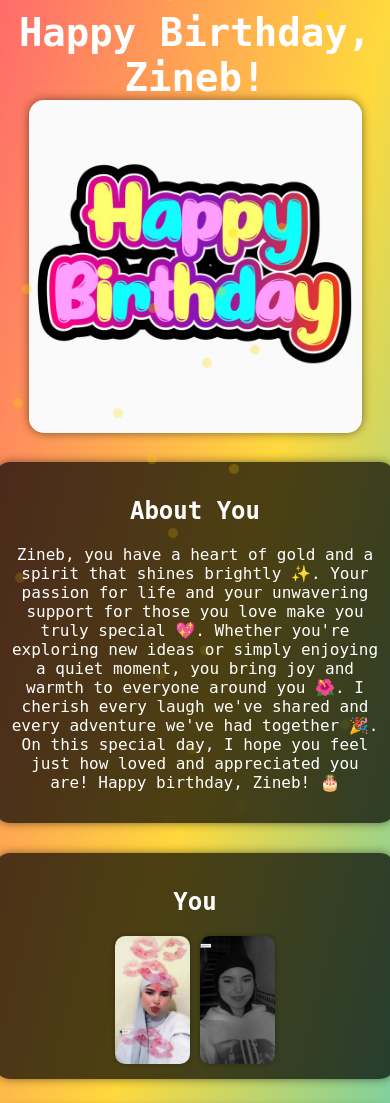
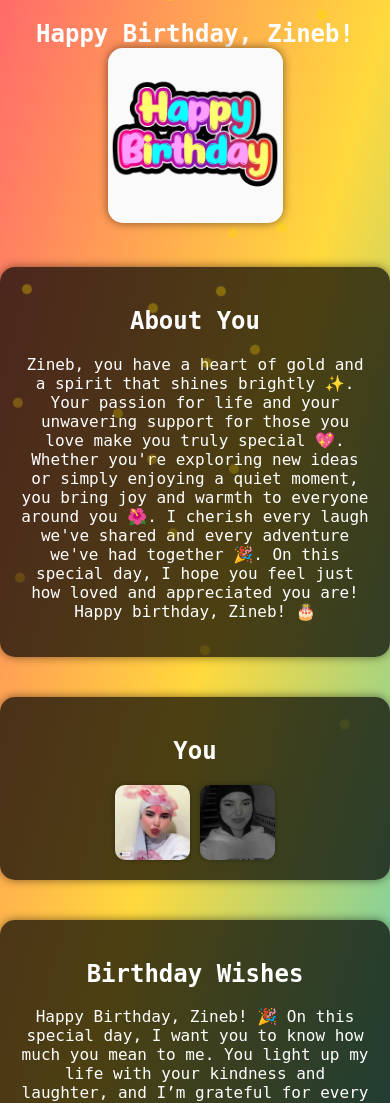
Before and after one commit to Hostingercloud/HappyBirthday-to-you, a plain HTML site: page index.html in a window 390 px wide. Shown: the top 1103 px of the page. Drawn offline with Linux system fonts and the light colour scheme.

Commit message:
Update styles.css

```diff
--- a/styles.css
+++ b/styles.css
@@ -15,7 +15,7 @@ body {
     background: var(--primary-bg);
     color: var(--highlight-color); /* Text color changed to white for better contrast */
     text-align: center;
-    padding: 10px; /* Reduced padding for better mobile spacing */
+    padding: 20px;
     margin: 0;
     display: flex;
     flex-direction: column;
@@ -32,11 +32,11 @@ body {
 }
 
 header {
-    margin-bottom: 10px; /* Reduced margin */
+    margin-bottom: 20px;
 }
 
 h1 {
-    font-size: 6vw; /* Responsive font size */
+    font-size: 2.5em;
     margin: 0;
     animation: slideIn 1s ease-out; /* Slide-in effect */
 }
@@ -47,7 +47,7 @@ h1 {
 }
 
 .banner {
-    max-width: 90%; /* Increased for better mobile viewing */
+    max-width: 50%; /* Adjust the percentage to make it smaller */
     height: auto;  /* Ensures the aspect ratio is maintained */
     border-radius: 15px;
     box-shadow: 0 0 10px rgba(0, 0, 0, 0.5);
@@ -62,8 +62,8 @@ h1 {
 section {
     width: 100%; /* Full width */
     max-width: 800px; /* Max width to prevent over-stretching */
-    padding: 15px; /* Adjusted padding */
-    margin: 15px 0; /* Adjusted margins */
+    padding: 20px;
+    margin: 20px 0;
     background-color: var(--container-bg);
     border-radius: var(--border-radius);
     box-shadow: var(--box-shadow);
@@ -78,9 +78,8 @@ section {
 }
 
 .memory-image {
-    width: 20vw; /* Use responsive width */
-    height: auto; /* Maintain aspect ratio */
-    max-width: 150px; /* Cap max size for larger screens */
+    width: 150px;
+    height: 150px;
     object-fit: cover;
     border-radius: 10px;
     box-shadow: 0 0 5px rgba(0, 0, 0, 0.3);
@@ -134,20 +133,20 @@ footer {
 /* Media Queries for Responsiveness */
 @media (max-width: 768px) {
     h1 {
-        font-size: 8vw; /* Larger text for tablets */
+        font-size: 2em;
     }
     .memory-image {
-        width: 25vw; /* Responsive image size */
-        max-width: 100px; /* Ensure it doesn't get too big */
+        width: 100px;
+        height: 100px;
     }
 }
 
 @media (max-width: 480px) {
     h1 {
-        font-size: 10vw; /* Adjust font size for small phones */
+        font-size: 1.5em;
     }
     .memory-image {
-        width: 30vw; /* Responsive image size */
-        max-width: 75px; /* Ensure it doesn't get too big */
+        width: 75px;
+        height: 75px;
     }
 }
```
